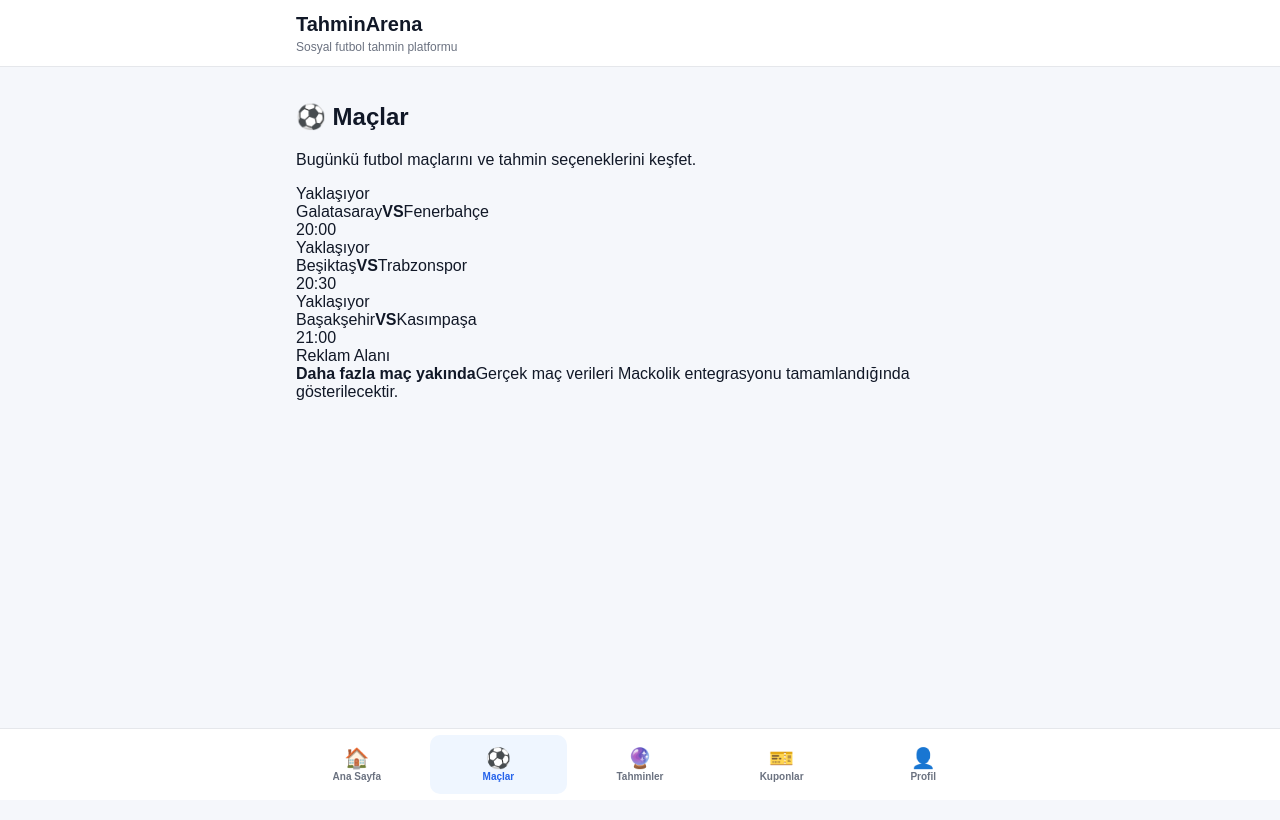
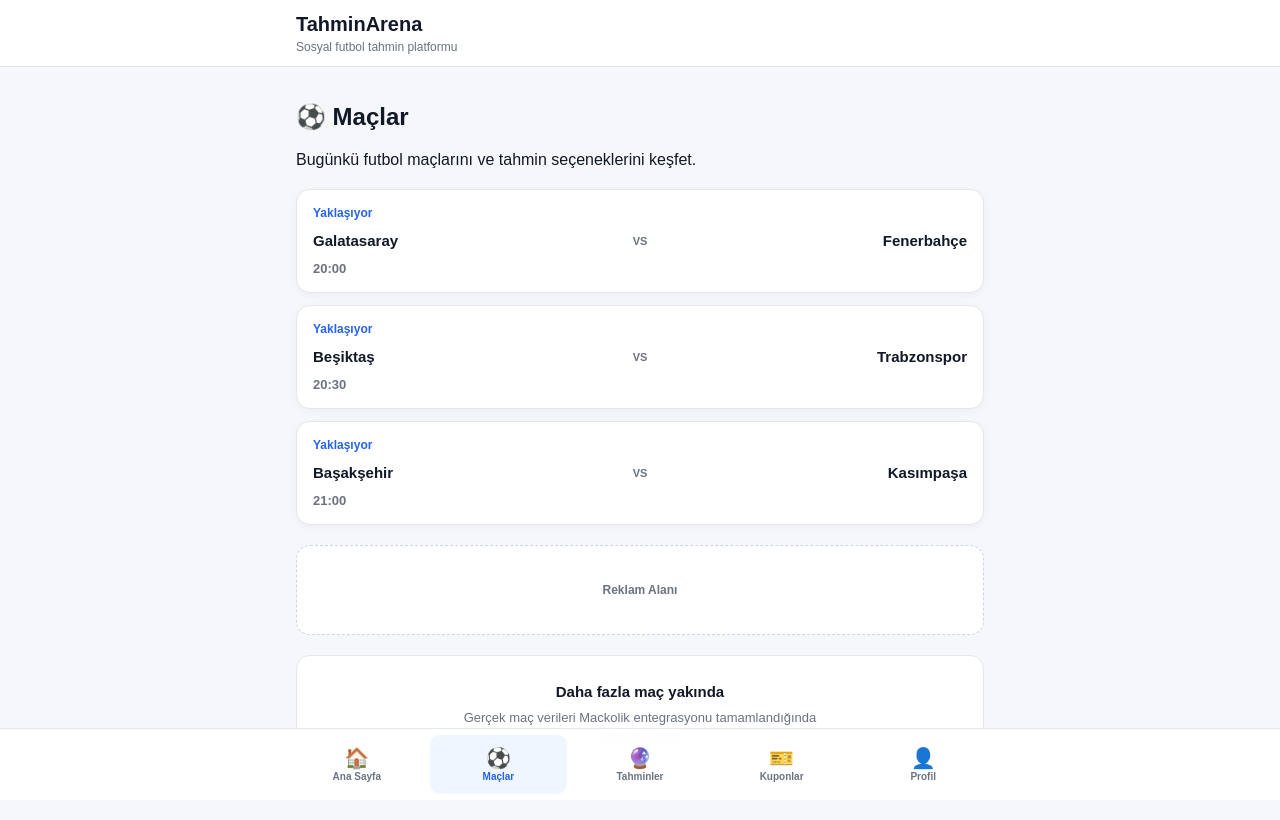
Before and after one commit to bitcoinkazanc/TahminArena, a Next.js app in the folder tahminarena/: page /matches in a window 1280 px wide. Shown: the top 820 px of the page. Built offline with nearby package versions, Linux system fonts and the light colour scheme.

Commit message:
Update globals.css

```diff
--- a/tahminarena/app/globals.css
+++ b/tahminarena/app/globals.css
@@ -191,6 +191,109 @@
   font-weight: 600;
 }
 
+.matches-list {
+  display: flex;
+  flex-direction: column;
+  gap: 12px;
+  margin-top: 20px;
+}
+
+.match-card {
+  display: block;
+  padding: 16px;
+  background: var(--surface);
+  border: 1px solid var(--border);
+  border-radius: 14px;
+  box-shadow: 0 2px 8px rgba(17, 24, 39, 0.04);
+  transition:
+    transform 0.15s ease,
+    box-shadow 0.15s ease;
+}
+
+.match-card:hover {
+  transform: translateY(-1px);
+  box-shadow: 0 5px 14px rgba(17, 24, 39, 0.08);
+}
+
+.match-card:active {
+  transform: scale(0.99);
+}
+
+.match-card__status {
+  margin-bottom: 12px;
+  color: var(--primary);
+  font-size: 12px;
+  font-weight: 700;
+}
+
+.match-card__teams {
+  display: grid;
+  grid-template-columns: 1fr auto 1fr;
+  align-items: center;
+  gap: 10px;
+  font-size: 15px;
+  font-weight: 700;
+}
+
+.match-card__teams span:last-child {
+  text-align: right;
+}
+
+.match-card__teams strong {
+  color: var(--muted);
+  font-size: 11px;
+}
+
+.match-card__time {
+  margin-top: 12px;
+  color: var(--muted);
+  font-size: 13px;
+  font-weight: 600;
+}
+
+.ad-slot {
+  width: 100%;
+  min-height: 90px;
+  margin: 20px 0;
+  padding: 16px;
+  display: flex;
+  align-items: center;
+  justify-content: center;
+  background: var(--surface);
+  border: 1px dashed #cbd5e1;
+  border-radius: 14px;
+  color: var(--muted);
+  font-size: 12px;
+  font-weight: 600;
+  text-align: center;
+}
+
+.empty-state {
+  min-height: 120px;
+  padding: 20px;
+  display: flex;
+  flex-direction: column;
+  align-items: center;
+  justify-content: center;
+  gap: 8px;
+  background: var(--surface);
+  border: 1px solid var(--border);
+  border-radius: 14px;
+  color: var(--muted);
+  text-align: center;
+}
+
+.empty-state strong {
+  color: var(--foreground);
+  font-size: 15px;
+}
+
+.empty-state span {
+  max-width: 420px;
+  font-size: 13px;
+  line-height: 1.5;
+}
+
 @media (max-width: 420px) {
   .app-header__inner {
     padding-right: 12px;
@@ -209,4 +312,8 @@
   .bottom-menu__label {
     font-size: 9px;
   }
+
+  .match-card__teams {
+    font-size: 14px;
+  }
 }
```
